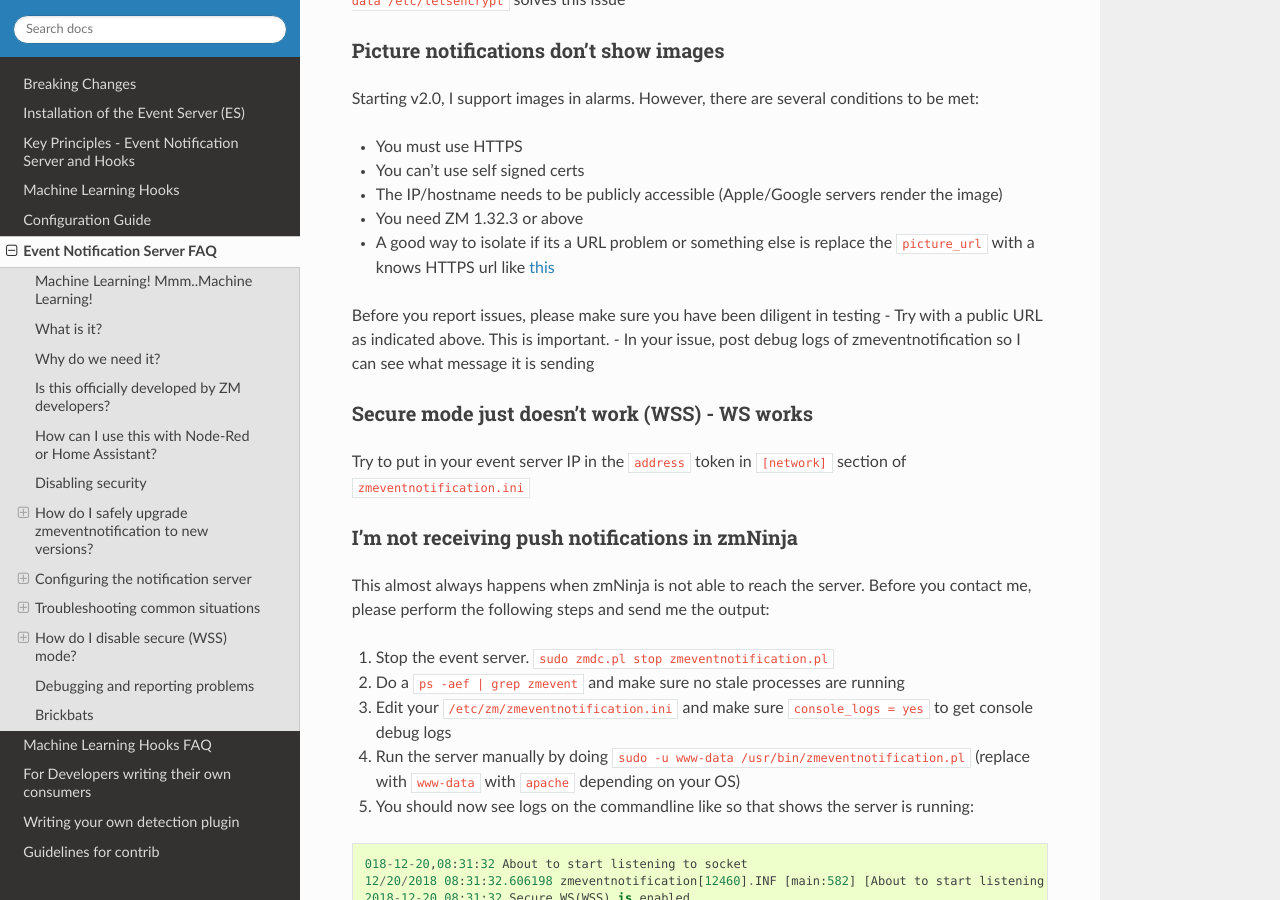
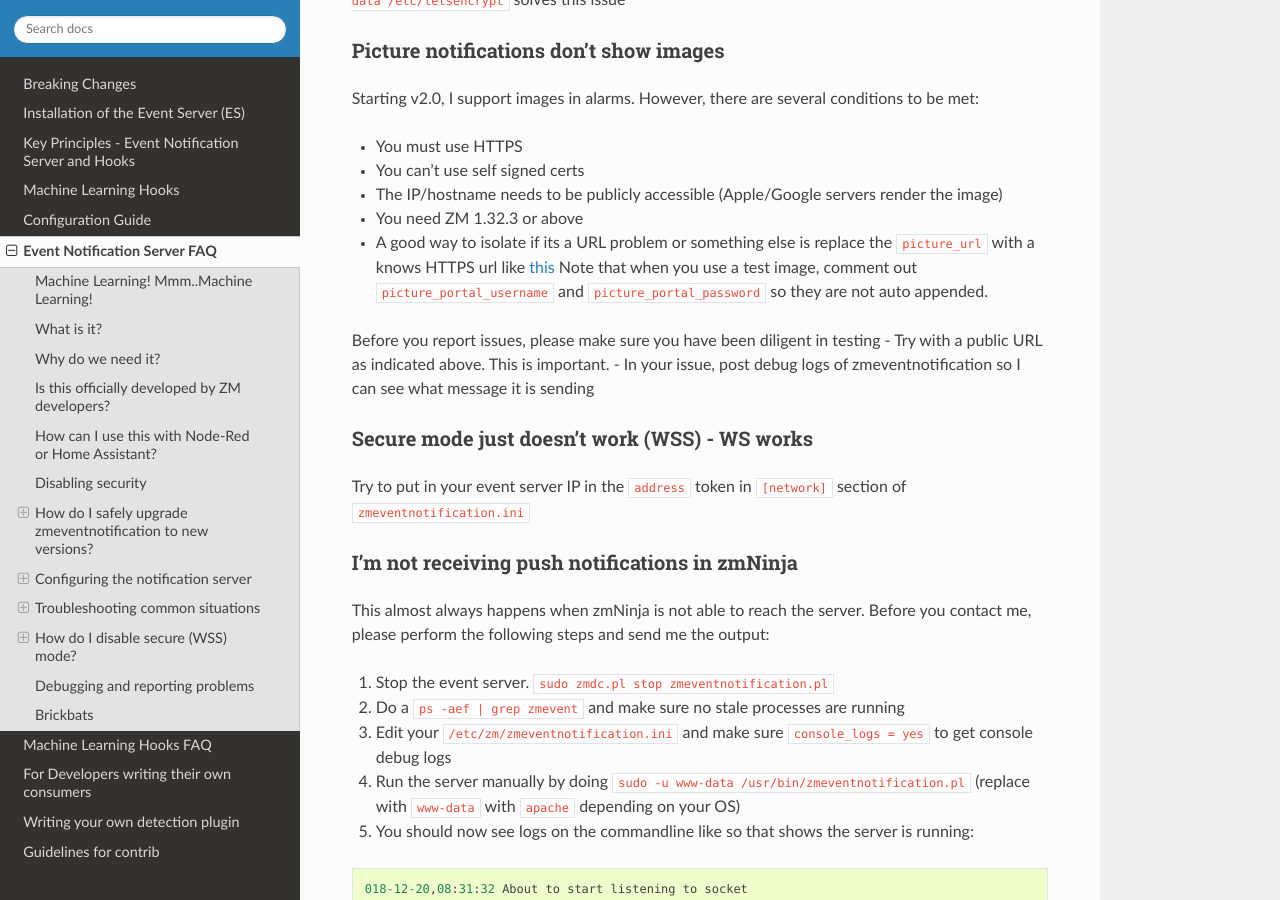
Before and after one commit to ZoneMinder/zmeventnotification, a Sphinx documentation site: the page built from docs/guides/es_faq.rst, in a window 1280 px wide and 900 px high, scrolled down 6307 px. Built offline with Sphinx 7.4.7 and the Read the Docs theme 2.0.0, drawn with Linux system fonts in a browser that asks for light colours.

Commit message:
add note to mask u/p when using a dummy push image

```diff
--- a/docs/guides/es_faq.rst
+++ b/docs/guides/es_faq.rst
@@ -314,6 +314,8 @@ conditions to be met:
 - The IP/hostname needs to be publicly accessible (Apple/Google servers render the image)
 - You need ZM 1.32.3 or above
 - A good way to isolate if its a URL problem or something else is replace the ``picture_url`` with a knows HTTPS url like `this <https://upload.wikimedia.org/wikipedia/commons/5/5f/Chinese_new_year_dragon_2014.jpg>`__
+  Note that when you use a test image, comment out ``picture_portal_username`` and
+  ``picture_portal_password`` so they are not auto appended.
 
 Before you report issues, please make sure you have been diligent in
 testing - Try with a public URL as indicated above. This is important. -
```
